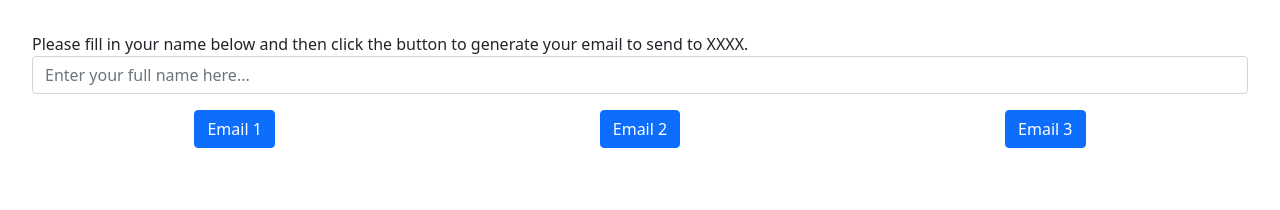
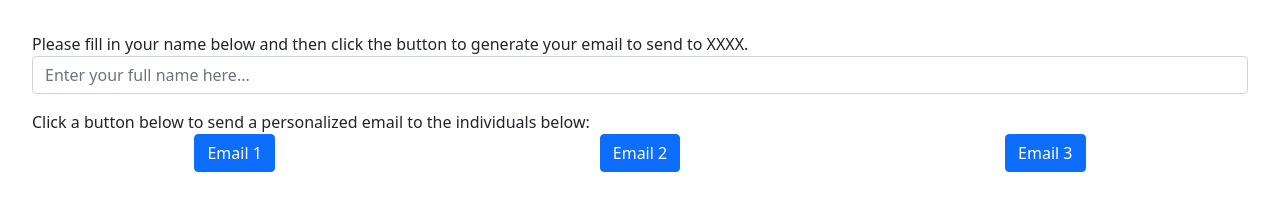
Before and after one commit to jtrosalez/emailer, a plain HTML site: page index.html in a window 1280 px wide. Drawn offline with Linux system fonts and the light colour scheme.

Commit message:
Update index.html

```diff
--- a/index.html
+++ b/index.html
@@ -11,6 +11,7 @@
     			<input id="name" class="form-control" type="text" placeholder="Enter your full name here...">
   		</div>
 	</form>
+	<div>Click a button below to send a personalized email to the individuals below:</div>
 	<div id="btns" class="d-flex justify-content-around">
 		<button type="button" id="btn1" class="btn btn-primary mr-1">Email 1</button>
 		<button type="button" id="btn2" class="btn btn-primary mr-1">Email 2</button>
```
